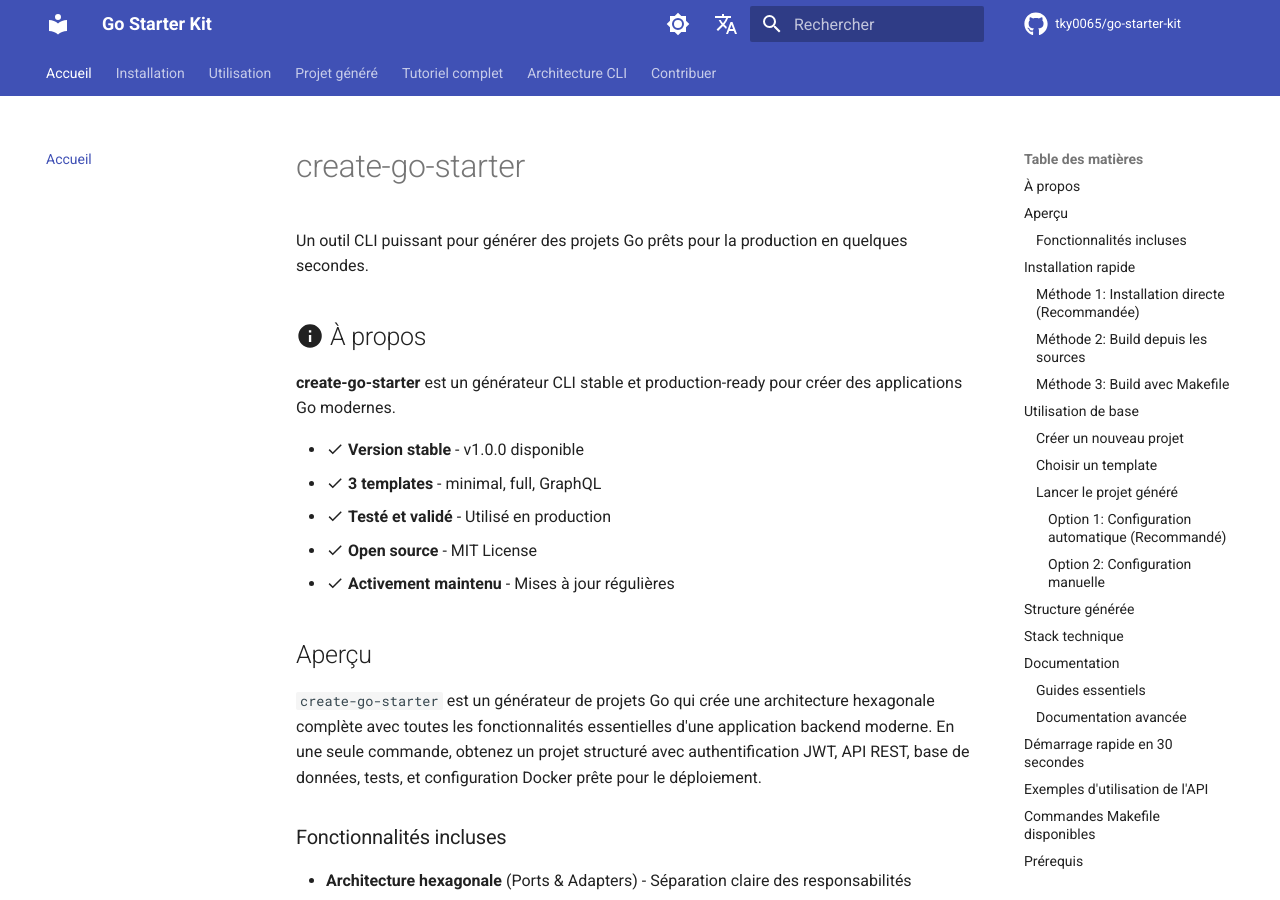
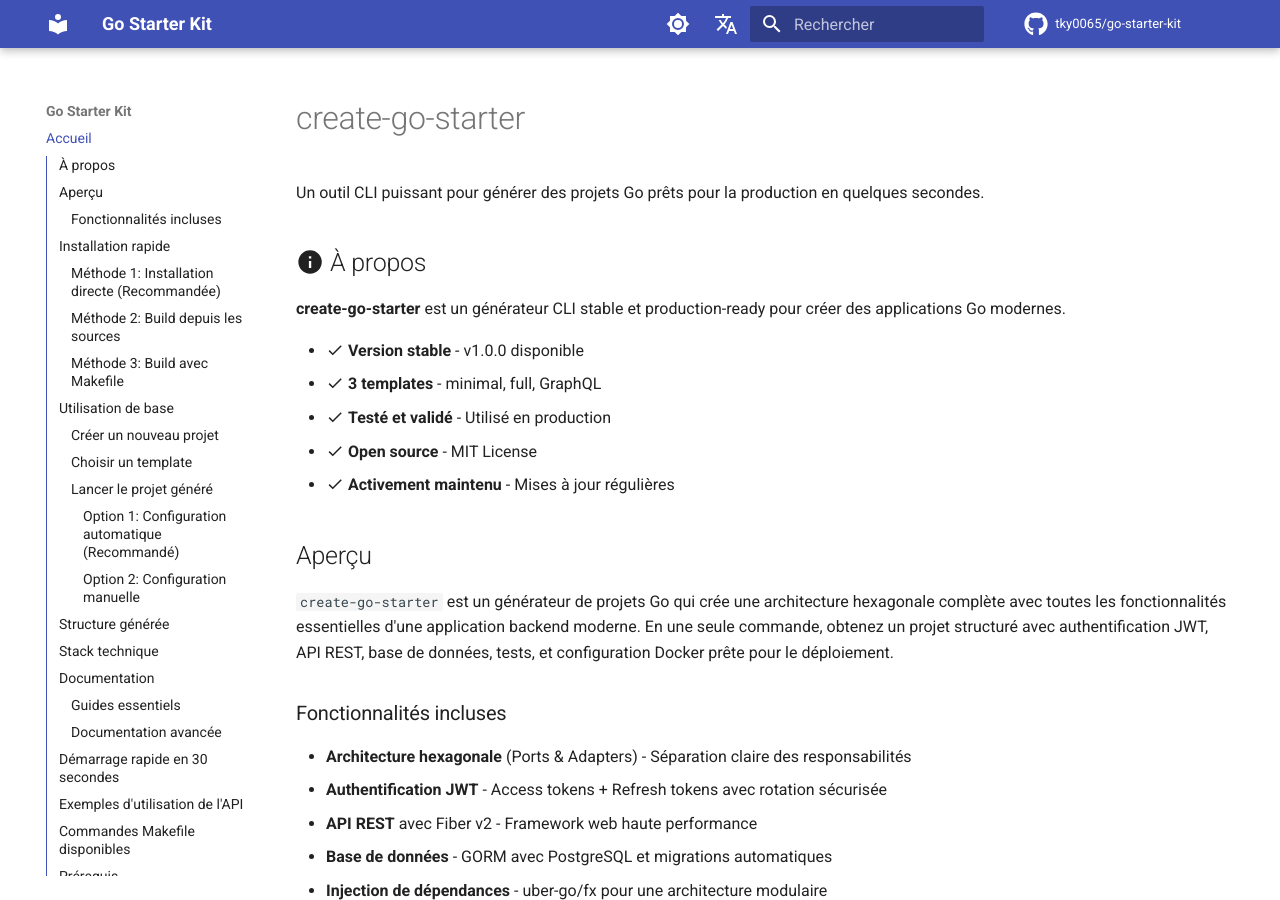
Before and after one commit to tky0065/go-starter-kit, an MkDocs documentation site: the page built from docs/index.md, in a window 1280 px wide and 900 px high. Built offline with MkDocs 1.6.1 and Material for MkDocs 9.7.7, drawn with Linux system fonts in a browser that asks for light colours; comment, search, counter and statistics services are not loaded; some of the changed text lies outside the part shown.

Commit message:
feat: Move navigation from header tabs to sidebar
Navigation improvements:
- Remove navigation.tabs (no more header tabs)
- Add navigation.expand (auto-expand sections)
- Add navigation.indexes (section index pages)
- Add toc.follow (TOC follows scroll)
- Add toc.integrate (integrate TOC in sidebar)

This provides a better user experience with all navigation
consolidated in the left sidebar instead of split between
header tabs and sidebar.

```diff
--- a/mkdocs.yml
+++ b/mkdocs.yml
@@ -23,9 +23,12 @@
         icon: material/brightness-4
         name: Passer au mode clair
   features:
-    - navigation.tabs
     - navigation.sections
+    - navigation.expand
     - navigation.top
+    - navigation.indexes
+    - toc.follow
+    - toc.integrate
     - search.suggest
     - search.highlight
     - content.code.copy
```
